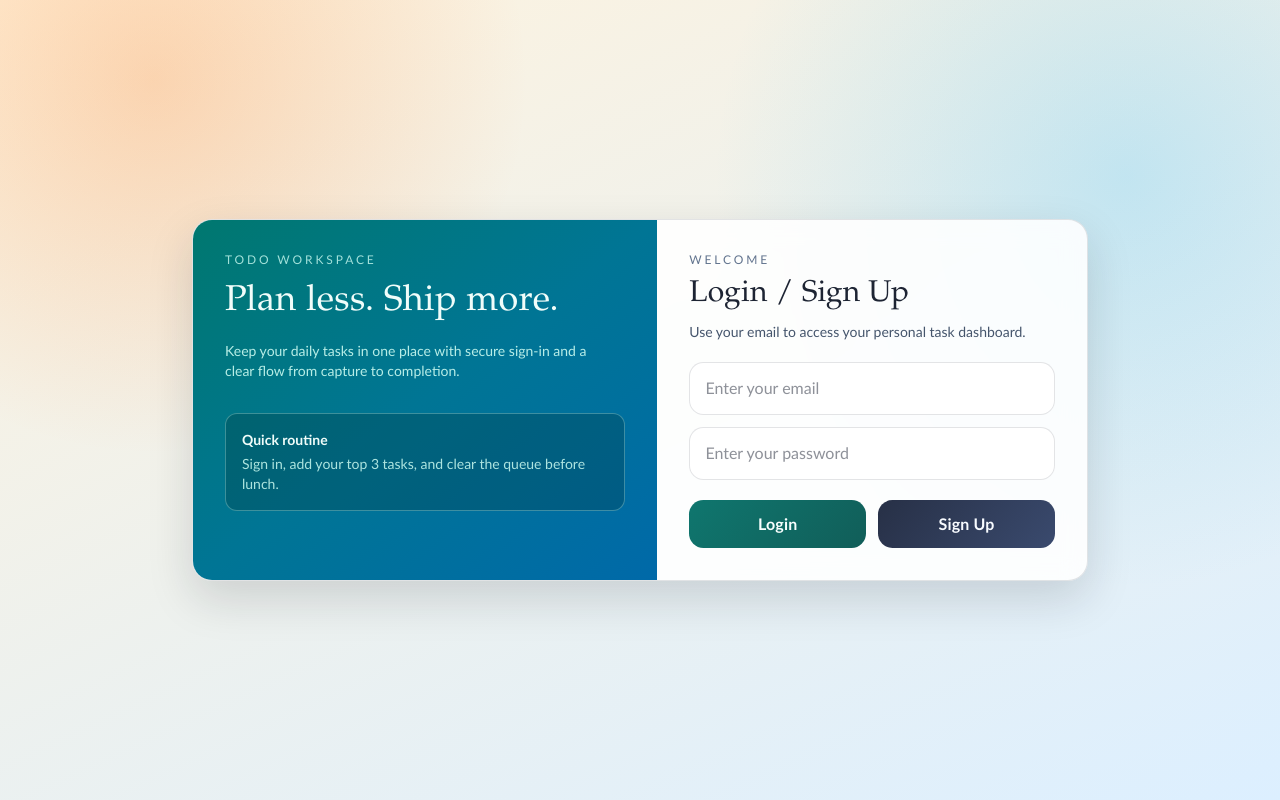
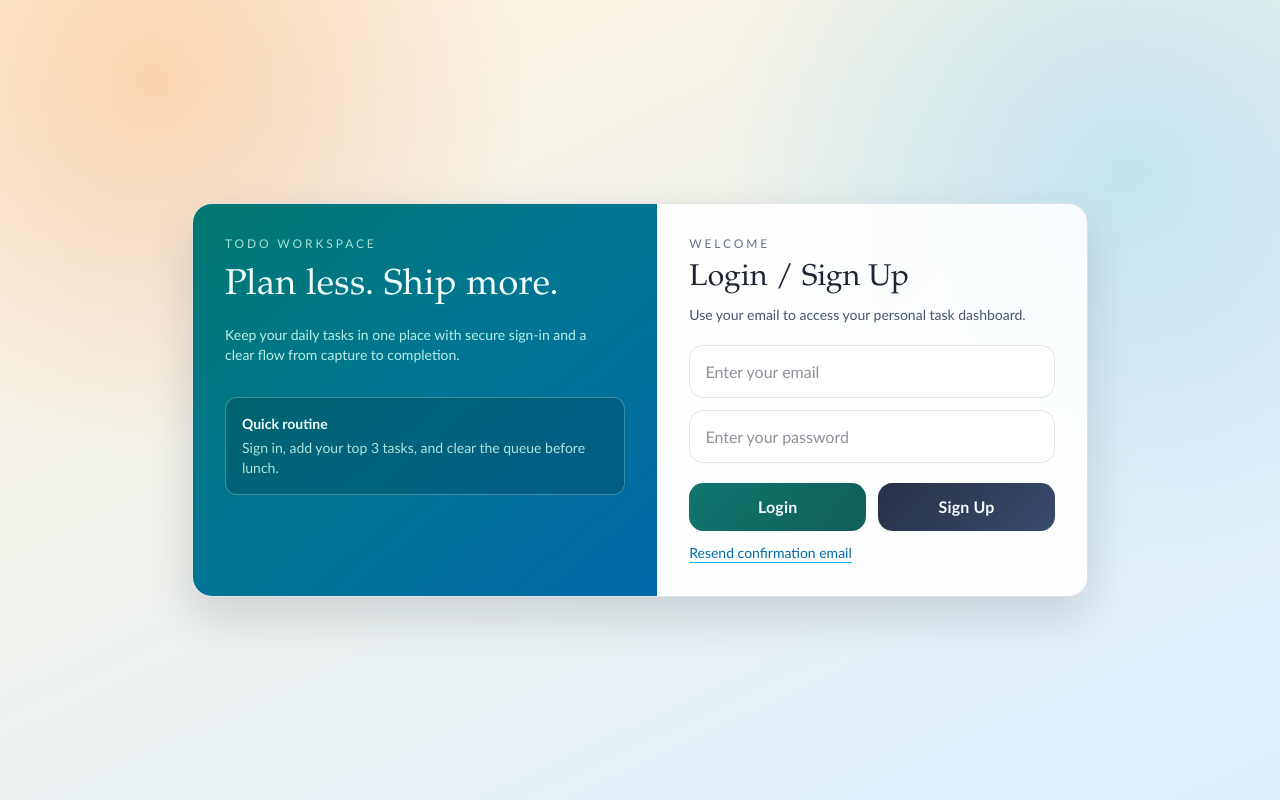
Before and after one commit to Mahatavkanshi/todo-app, a Next.js app in the folder todo-app/: page /login in a window 1280 px wide. Built offline with nearby package versions, Linux system fonts and the light colour scheme; no server answers.

Commit message:
feat: add email confirmation handling and resend functionality in login process

```diff
--- a/todo-app/src/app/login/page.tsx
+++ b/todo-app/src/app/login/page.tsx
@@ -12,6 +12,7 @@ export default function LoginPage() {
   const [loading, setLoading] = useState(false)
   const [error, setError] = useState<string | null>(null)
   const [notice, setNotice] = useState<string | null>(null)
+  const [pendingConfirmationEmail, setPendingConfirmationEmail] = useState<string | null>(null)
 
   useEffect(() => {
     const recoverLocalSession = async () => {
@@ -35,18 +36,67 @@ export default function LoginPage() {
     setNotice(null)
 
     try {
-      const { error } = await supabase.auth.signUp({
+      const emailRedirectTo =
+        typeof window !== 'undefined' ? `${window.location.origin}/dashboard` : undefined
+
+      const { data, error } = await supabase.auth.signUp({
         email,
         password,
+        options: {
+          emailRedirectTo,
+        },
+      })
+
+      if (error) {
+        setError(error.message)
+      } else if (data.user && Array.isArray(data.user.identities) && data.user.identities.length === 0) {
+        setPendingConfirmationEmail(email)
+        setNotice('This email is already registered. If it is unconfirmed, use "Resend confirmation email" below.')
+      } else if (data.session) {
+        setNotice('Account created and signed in. Email confirmation appears disabled in your Supabase Auth settings.')
+      } else {
+        setPendingConfirmationEmail(email)
+        setNotice('Account created. Check your inbox/spam for the confirmation email before logging in.')
+      }
+    } catch {
+      setError('Unable to reach Supabase. Check internet/VPN/firewall and try again.')
+    }
+
+    setLoading(false)
+  }
+
+  const handleResendConfirmation = async () => {
+    const targetEmail = pendingConfirmationEmail || email
+
+    if (!targetEmail) {
+      setError('Enter your email first, then click Sign Up or Resend confirmation email.')
+      return
+    }
+
+    setLoading(true)
+    setError(null)
+    setNotice(null)
+
+    try {
+      const emailRedirectTo =
+        typeof window !== 'undefined' ? `${window.location.origin}/dashboard` : undefined
+
+      const { error } = await supabase.auth.resend({
+        type: 'signup',
+        email: targetEmail,
+        options: {
+          emailRedirectTo,
+        },
       })
 
       if (error) {
         setError(error.message)
       } else {
-        setNotice('Account created. Check your email for confirmation before logging in.')
+        setPendingConfirmationEmail(targetEmail)
+        setNotice('Confirmation email sent again. Check inbox/spam for the latest message.')
       }
     } catch {
-      setError('Unable to reach Supabase. Check internet/VPN/firewall and try again.')
+      setError('Unable to reach Supabase while resending. Check internet/VPN/firewall and try again.')
     }
 
     setLoading(false)
@@ -139,6 +189,14 @@ export default function LoginPage() {
               Sign Up
             </button>
           </div>
+
+          <button
+            onClick={handleResendConfirmation}
+            disabled={loading}
+            className="mt-3 text-sm text-sky-700 underline decoration-sky-400 underline-offset-4 hover:text-sky-800 disabled:cursor-not-allowed disabled:opacity-50"
+          >
+            Resend confirmation email
+          </button>
         </div>
       </div>
     </div>
```
